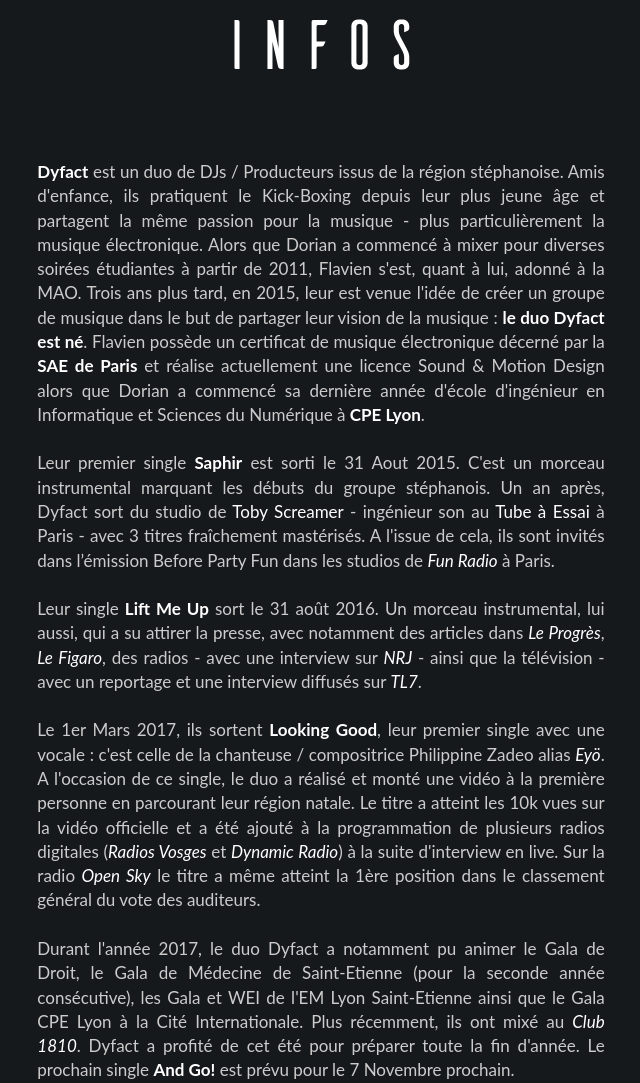
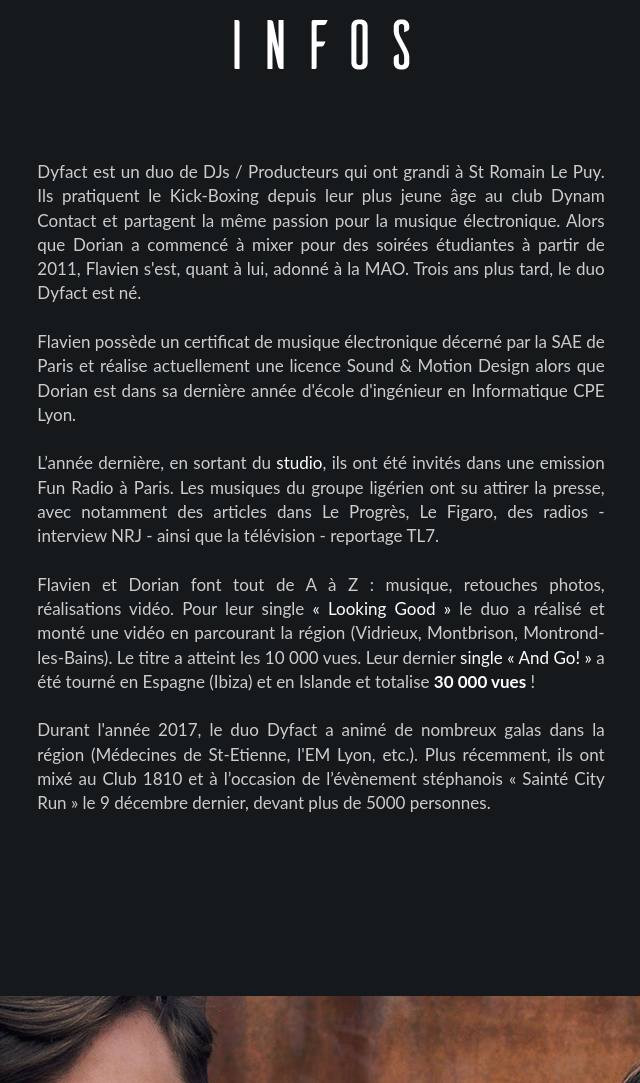
Before and after one commit to LittleBiig/dyfact.com, a website: page index.html in a window 1280 px wide. Shown: the part 2764-3847 px from the top of the page, without its empty margins (319-959 px from the left). Drawn offline with nearby package versions, Linux system fonts and the light colour scheme.

Commit message:
update bio

```diff
--- a/index.html
+++ b/index.html
@@ -91,17 +91,14 @@
       <div class="row infos-content content ">
         <div class="col-md-8 col-md-offset-2">
           <p id="infos-content-collapsed" >
-          <strong>Dyfact</strong> est un duo de DJs / Producteurs issus de la région stéphanoise. Amis d'enfance, ils pratiquent le Kick-Boxing depuis leur plus jeune âge et partagent la même passion pour la musique - plus particulièrement la musique électronique.
-          Alors que Dorian a commencé à mixer pour diverses soirées étudiantes à partir de 2011, Flavien s'est, quant à lui, adonné à la MAO.
-          Trois ans plus tard, en 2015, leur est venue l'idée de créer un groupe de musique dans le but de partager leur vision de la musique : <b>le duo Dyfact est né</b>.
-          Flavien possède un certificat de musique électronique décerné par la <strong>SAE de Paris </strong>et réalise actuellement une licence Sound & Motion Design alors que Dorian a commencé sa dernière année d'école d'ingénieur en Informatique et Sciences du Numérique à <strong>CPE Lyon</strong>.
-          <br/><br/>Leur premier single <strong>Saphir</strong> est sorti le 31 Aout 2015. C'est un morceau instrumental marquant les débuts du groupe stéphanois.
-          Un an après, Dyfact sort du studio de <a href="https://www.facebook.com/tobyscreamer/?ref=br_rs" target=blank>Toby Screamer</a> - ingénieur son au <a href="http://www.letubeaessai.com/index.html" target=blank>Tube à Essai</a> à Paris - avec 3 titres fraîchement mastérisés. A l'issue de cela, ils sont invités dans l’émission Before Party Fun dans les studios de <em>Fun Radio</em> à Paris.
-          <br/><br/>Leur single <strong>Lift Me Up</strong> sort le 31 août 2016. Un morceau instrumental, lui aussi, qui a su attirer la presse, avec notamment des articles dans <em>Le Progrès</em>, <em>Le Figaro</em>, des radios - avec une interview sur <em>NRJ</em> - ainsi que la télévision - avec un reportage et une interview diffusés sur <em>TL7</em>.
-          <br/><br/>Le 1er Mars 2017, ils sortent <strong>Looking Good</strong>, leur premier single avec une vocale : c'est celle de la chanteuse / compositrice Philippine Zadeo alias <i>Eyö</i>. A l'occasion de ce single, le duo a réalisé et monté une vidéo à la première personne en parcourant leur région natale. Le titre a atteint les 10k vues sur la vidéo officielle et a été ajouté à la programmation de plusieurs radios digitales (<em>Radios Vosges</em> et <em>Dynamic Radio</em>) à la suite d'interview en live. Sur la radio <em>Open Sky</em> le titre a même atteint la 1ère position dans le classement général du vote des auditeurs.
-          <br/><br/>Durant l'année 2017, le duo Dyfact a notamment pu animer le Gala de Droit, le Gala de Médecine de Saint-Etienne (pour la seconde année consécutive), les Gala et WEI de l'EM Lyon Saint-Etienne ainsi que le Gala CPE Lyon à la Cité Internationale. Plus récemment, ils ont mixé au <em>Club 1810</em>.
-          Dyfact a profité de cet été pour préparer toute la fin d'année. Le prochain single <strong>And Go!</strong> est prévu pour le 7 Novembre prochain.
-          </p>
+          Dyfact est un duo de DJs / Producteurs qui ont grandi à St Romain Le Puy. Ils pratiquent le Kick-Boxing depuis leur plus jeune âge au club Dynam Contact et partagent la même passion pour la musique électronique.
+          Alors que Dorian a commencé à mixer pour des soirées étudiantes à partir de 2011, Flavien s'est, quant à lui, adonné à la MAO. Trois ans plus tard, le duo Dyfact est né.</br></br>
+          Flavien possède un certificat de musique électronique décerné par la SAE de Paris et réalise actuellement une licence Sound & Motion Design alors que Dorian est dans sa dernière année d'école d'ingénieur en Informatique CPE Lyon.</br></br>
+          L’année dernière, en sortant du <a href="https://www.facebook.com/letubeaessai/" target="blank">studio</a>, ils ont été invités dans une emission Fun Radio à Paris. Les musiques du groupe ligérien ont su attirer la presse, avec notamment des articles dans Le Progrès, Le Figaro, des radios - interview NRJ - ainsi que la télévision - reportage TL7.</br></br>
+          Flavien et Dorian font tout de A à Z : musique, retouches photos, réalisations vidéo. Pour leur single <a href="https://www.youtube.com/watch?v=yg7nypb4yok" target="blank">« Looking Good »</a> le duo a réalisé et monté une vidéo en parcourant la région (Vidrieux, Montbrison, Montrond-les-Bains). Le titre a atteint les 10 000 vues. Leur dernier <a href="https://www.youtube.com/watch?v=z3GoUsjVmAQ&list=PLj9gDUjJQOhqAdECdu6RhtsvA_gwJd2ZU&index=4" target="blank">single « And Go! »</a> a été tourné en Espagne (Ibiza) et en Islande et totalise <strong>30 000 vues</strong> !</br></br>
+          Durant l'année 2017, le duo Dyfact a animé de nombreux galas dans la région (Médecines de St-Etienne, l'EM Lyon, etc.). Plus récemment, ils ont mixé au Club 1810 et à l’occasion de l’évènement stéphanois « Sainté City Run » le 9 décembre dernier, devant plus de 5000 personnes.
+          <br/>
+        </p>
         </div>
       </div>
     </div>
```
